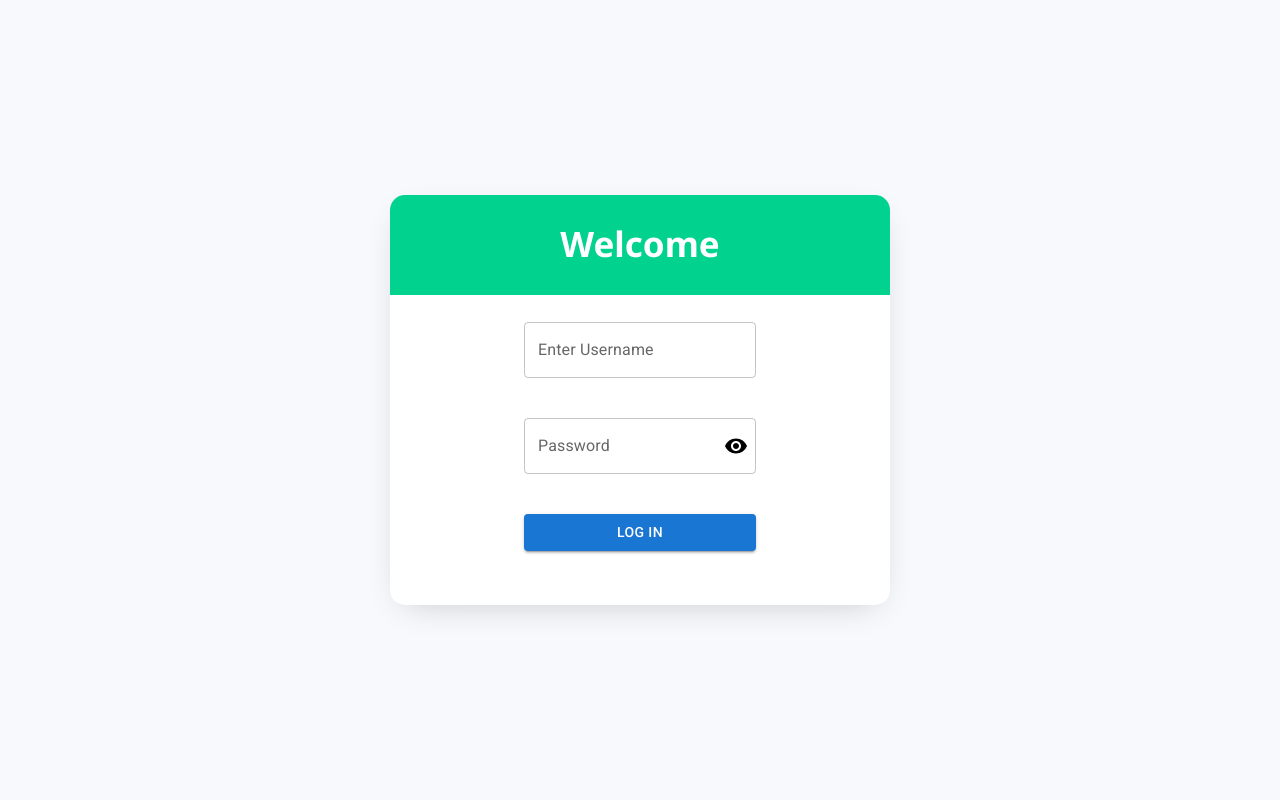
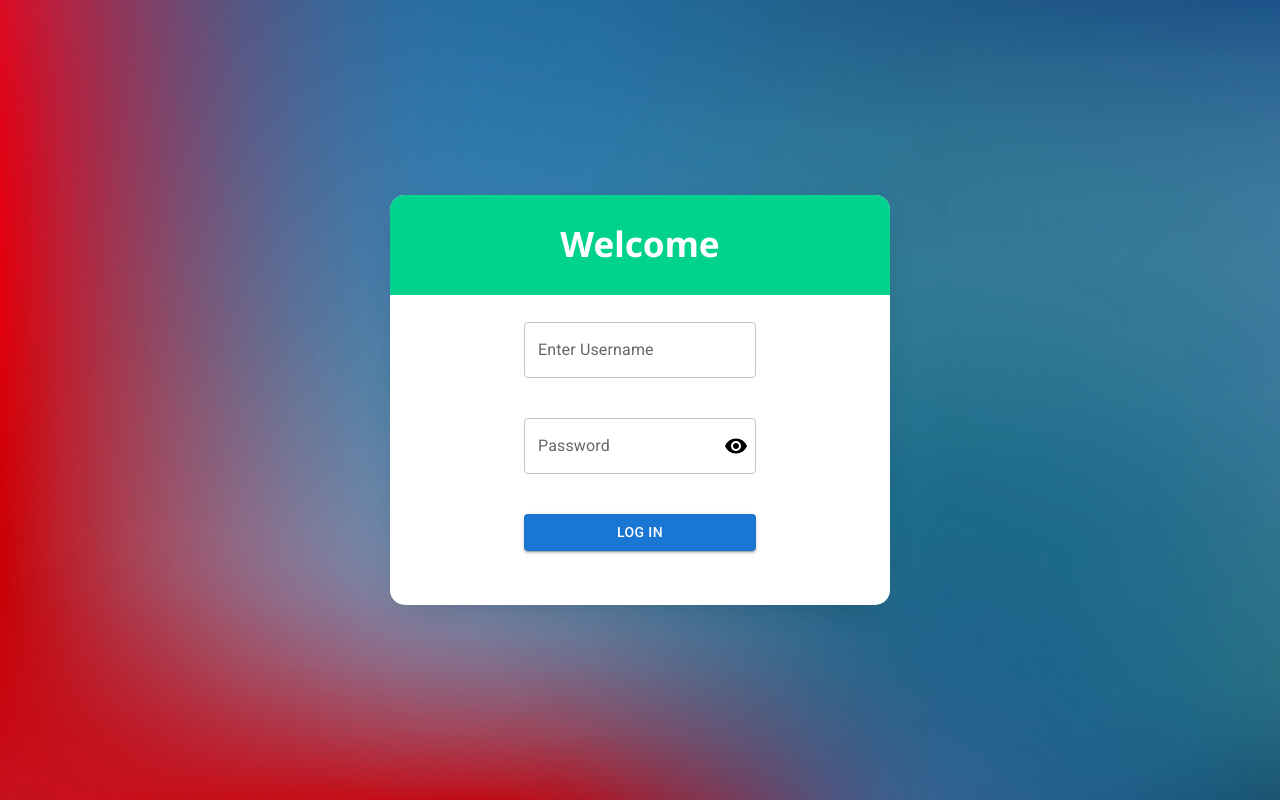
Before and after one commit to ashfakinamdar/ashfak, a React (Create React App) app: page /login in a window 1280 px wide. Built offline with nearby package versions, Linux system fonts and the light colour scheme.

Commit message:
added background image

```diff
--- a/src/App.css
+++ b/src/App.css
@@ -1,7 +1,9 @@
 @import url("https://fonts.googleapis.com/css2?family=Noto+Sans:wght@700&display=swap");
 
 .backgound {
-  background-color: #f8f9fd;
+  background-image: url("./Assets/OXavm4.jpg");
+  background-repeat: no-repeat;
+  background-size: cover;
   height: 100vh;
 }
 .loginBox {
```
Also changed, not shown: src/route.js (+8 -5 lines), src/Assets/OXavm4.jpg (added).
